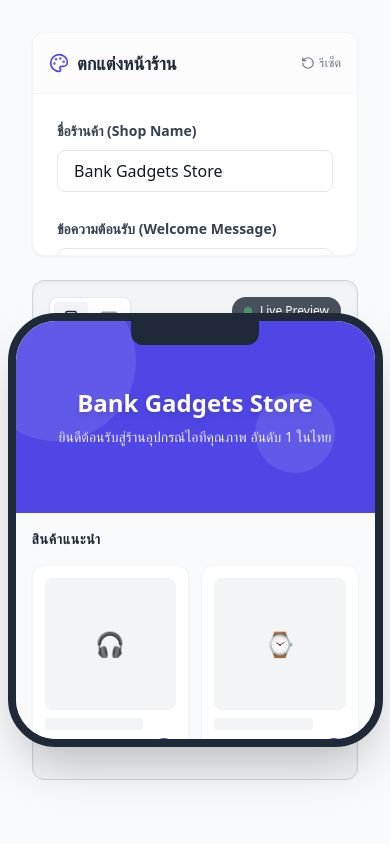
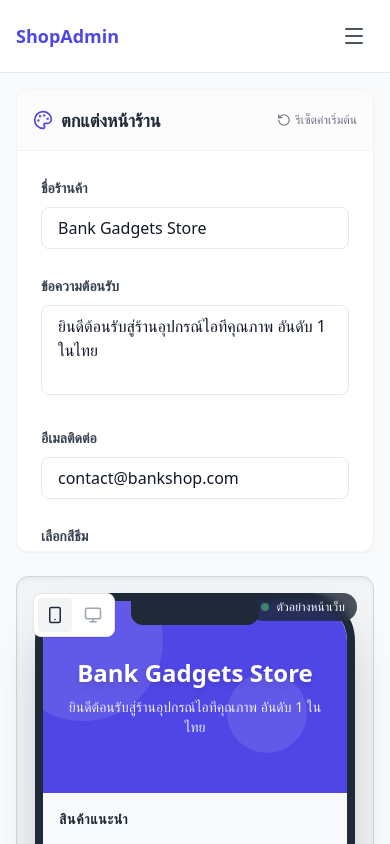
Before and after one commit to bktphan/admin-panel-web-app-playground, a Nuxt app in the folder client/: page /editor in a window 390 px wide. Shown: the top 844 px of the page. Built offline with nearby package versions, Linux system fonts and the light colour scheme.

Commit message:
feat: Add the Responsive Design for any page

```diff
--- a/client/components/AppSidebar.vue
+++ b/client/components/AppSidebar.vue
@@ -1,6 +1,11 @@
 <script setup lang="ts">
-import { LayoutDashboard, Package, Palette, LogOut, Store } from 'lucide-vue-next'
+import { LayoutDashboard, Package, Palette, LogOut, Store, X } from 'lucide-vue-next'
 
+const props = defineProps<{
+  isOpen: boolean
+}>()
+
+const emit = defineEmits(['close'])
 const route = useRoute()
 
 const handleLogout = () => {
@@ -17,12 +22,21 @@ const menuItems = [
 </script>
 
 <template>
-  <aside class="w-64 bg-white border-r border-gray-200 h-screen fixed hidden md:flex flex-col">
-    <div class="p-6 flex items-center space-x-3">
-      <div class="bg-indigo-600 p-2 rounded-lg text-white">
-        <Store :size="20" />
+  <aside
+    class="w-64 bg-white border-r border-gray-200 h-screen fixed top-0 left-0 z-50 flex flex-col transition-transform duration-300 ease-in-out md:translate-x-0"
+    :class="props.isOpen ? 'translate-x-0' : '-translate-x-full'"
+  >
+    <div class="p-6 flex items-center justify-between">
+      <div class="flex items-center space-x-3">
+        <div class="bg-indigo-600 p-2 rounded-lg text-white">
+          <Store :size="20" />
+        </div>
+        <span class="font-bold text-xl text-gray-800 tracking-tight">ShopAdmin</span>
       </div>
-      <span class="font-bold text-xl text-gray-800 tracking-tight">ShopAdmin</span>
+
+      <button @click="emit('close')" class="md:hidden text-gray-500 hover:text-red-500">
+        <X :size="24" />
+      </button>
     </div>
 
     <nav class="flex-1 px-4 space-y-2 mt-4">
@@ -30,6 +44,7 @@ const menuItems = [
         v-for="item in menuItems"
         :key="item.path"
         :to="item.path"
+        @click="emit('close')"
         class="flex items-center space-x-3 px-4 py-3 rounded-lg transition-all duration-200"
         :class="route.path === item.path
           ? 'bg-indigo-50 text-indigo-600 font-medium'
--- a/client/layouts/default.vue
+++ b/client/layouts/default.vue
@@ -1,8 +1,35 @@
+<script setup lang="ts">
+import { Menu } from 'lucide-vue-next'
+
+const isSidebarOpen = ref(false)
+
+const toggleSidebar = () => {
+  isSidebarOpen.value = !isSidebarOpen.value
+}
+</script>
+
 <template>
-  <div class="min-h-screen bg-gray-50 font-sans text-gray-900">
-    <AppSidebar />
+  <div class="min-h-screen bg-gray-50 font-sans text-gray-900 flex flex-col md:flex-row">
 
-    <main class="md:ml-64 p-8 transition-all duration-300">
+    <div class="md:hidden bg-white border-b border-gray-200 p-4 flex items-center justify-between sticky top-0 z-40">
+      <div class="font-bold text-lg text-indigo-600">ShopAdmin</div>
+      <button @click="toggleSidebar" class="p-2 text-gray-600 hover:bg-gray-100 rounded-lg">
+        <Menu :size="24" />
+      </button>
+    </div>
+
+    <div
+      v-if="isSidebarOpen"
+      @click="isSidebarOpen = false"
+      class="fixed inset-0 bg-black/50 z-40 md:hidden animate-fade-in"
+    ></div>
+
+    <AppSidebar
+      :is-open="isSidebarOpen"
+      @close="isSidebarOpen = false"
+    />
+
+    <main class="flex-1 md:ml-64 p-4 md:p-8 transition-all duration-300">
       <slot />
     </main>
   </div>
--- a/client/pages/editor.vue
+++ b/client/pages/editor.vue
@@ -1,6 +1,6 @@
 <script setup lang="ts">
 import { useShopStore } from '~/stores/shop'
-import { Palette, LayoutTemplate, RotateCcw, Smartphone, Monitor } from 'lucide-vue-next'
+import { Palette, RotateCcw, Smartphone, Monitor } from 'lucide-vue-next'
 
 const shopStore = useShopStore()
 
@@ -17,9 +17,9 @@ const previewMode = ref<'mobile' | 'desktop'>('mobile')
 </script>
 
 <template>
-  <div class="h-[calc(100vh-6rem)] flex flex-col xl:flex-row gap-6 animate-fade-in">
+  <div class="flex flex-col xl:flex-row gap-6 animate-fade-in xl:h-[calc(100vh-6rem)] h-auto pb-8">
 
-    <div class="w-full xl:w-1/3 bg-white rounded-xl shadow-sm border border-gray-100 flex flex-col overflow-hidden">
+    <div class="w-full xl:w-1/3 bg-white rounded-xl shadow-sm border border-gray-100 flex flex-col overflow-hidden shrink-0">
       <div class="p-4 border-b border-gray-100 flex items-center justify-between bg-gray-50/50">
         <div class="flex items-center space-x-2 text-gray-800">
           <Palette :size="20" class="text-indigo-600" />
@@ -30,13 +30,13 @@ const previewMode = ref<'mobile' | 'desktop'>('mobile')
           class="text-xs flex items-center space-x-1 text-gray-500 hover:text-red-500 transition-colors"
         >
           <RotateCcw :size="14" />
-          <span>รีเซ็ต</span>
+          <span>รีเซ็ตค่าเริ่มต้น</span>
         </button>
       </div>
 
-      <div class="p-6 space-y-6 overflow-y-auto flex-1">
+      <div class="p-6 space-y-6 overflow-y-auto flex-1 max-h-[400px] xl:max-h-none">
         <div class="space-y-2">
-          <label class="text-sm font-semibold text-gray-700">ชื่อร้านค้า (Shop Name)</label>
+          <label class="text-sm font-semibold text-gray-700">ชื่อร้านค้า</label>
           <input
             v-model="shopStore.config.shopName"
             type="text"
@@ -46,7 +46,7 @@ const previewMode = ref<'mobile' | 'desktop'>('mobile')
         </div>
 
         <div class="space-y-2">
-          <label class="text-sm font-semibold text-gray-700">ข้อความต้อนรับ (Welcome Message)</label>
+          <label class="text-sm font-semibold text-gray-700">ข้อความต้อนรับ</label>
           <textarea
             v-model="shopStore.config.welcomeText"
             rows="3"
@@ -56,7 +56,7 @@ const previewMode = ref<'mobile' | 'desktop'>('mobile')
         </div>
 
         <div class="space-y-2">
-          <label class="text-sm font-semibold text-gray-700">อีเมลติดต่อ (Contact Email)</label>
+          <label class="text-sm font-semibold text-gray-700">อีเมลติดต่อ</label>
           <input
             v-model="shopStore.config.contactEmail"
             type="email"
@@ -65,7 +65,7 @@ const previewMode = ref<'mobile' | 'desktop'>('mobile')
         </div>
 
         <div class="space-y-3">
-          <label class="text-sm font-semibold text-gray-700">เลือกสีธีม (Theme Color)</label>
+          <label class="text-sm font-semibold text-gray-700">เลือกสีธีม</label>
           <div class="flex flex-wrap gap-3">
             <button
               v-for="color in colorPresets"
@@ -92,13 +92,13 @@ const previewMode = ref<'mobile' | 'desktop'>('mobile')
       </div>
     </div>
 
-    <div class="w-full xl:w-2/3 bg-gray-100 rounded-xl border border-gray-300 shadow-inner p-8 relative flex flex-col items-center justify-center min-h-[500px]">
-      <div class="absolute top-4 right-4 bg-gray-800/80 text-white text-xs px-3 py-1.5 rounded-full font-medium backdrop-blur-sm flex items-center space-x-2">
+    <div class="w-full xl:w-2/3 bg-gray-100 rounded-xl border border-gray-300 shadow-inner p-4 md:p-8 relative flex flex-col items-center justify-center min-h-[600px] xl:min-h-0">
+      <div class="absolute top-4 right-4 bg-gray-800/80 text-white text-xs px-3 py-1.5 rounded-full font-medium backdrop-blur-sm flex items-center space-x-2 z-10">
         <span class="w-2 h-2 rounded-full bg-green-400 animate-pulse"></span>
-        <span>Live Preview</span>
+        <span>ตัวอย่างหน้าเว็บ</span>
       </div>
 
-      <div class="absolute top-4 left-4 bg-white rounded-lg shadow-sm border border-gray-200 p-1 flex space-x-1">
+      <div class="absolute top-4 left-4 bg-white rounded-lg shadow-sm border border-gray-200 p-1 flex space-x-1 z-10">
         <button
           @click="previewMode = 'mobile'"
           class="p-2 rounded transition-colors"
@@ -116,8 +116,8 @@ const previewMode = ref<'mobile' | 'desktop'>('mobile')
       </div>
 
       <div
-        class="bg-white shadow-2xl overflow-hidden transition-all duration-500 ease-in-out border-8 border-gray-800 relative"
-        :class="previewMode === 'mobile' ? 'w-[375px] h-[667px] rounded-[3rem]' : 'w-full h-full max-h-[600px] rounded-xl'"
+        class="bg-white shadow-2xl overflow-hidden transition-all duration-500 ease-in-out border-8 border-gray-800 relative max-w-full"
+        :class="previewMode === 'mobile' ? 'w-[320px] md:w-[375px] h-[600px] md:h-[667px] rounded-[3rem]' : 'w-full h-[400px] xl:h-full rounded-xl'"
       >
         <div v-if="previewMode === 'mobile'" class="absolute top-0 left-1/2 transform -translate-x-1/2 w-32 h-6 bg-gray-800 rounded-b-xl z-20"></div>
 
@@ -141,7 +141,7 @@ const previewMode = ref<'mobile' | 'desktop'>('mobile')
                 <div class="absolute bottom-10 right-10 w-20 h-20 rounded-full bg-white"></div>
              </div>
 
-             <h1 class="text-2xl font-bold drop-shadow-md z-10">{{ shopStore.config.shopName }}</h1>
+             <h1 class="text-2xl font-bold drop-shadow-md z-10 break-words max-w-full">{{ shopStore.config.shopName }}</h1>
              <p class="mt-2 text-sm opacity-90 z-10 max-w-xs">{{ shopStore.config.welcomeText }}</p>
           </div>
 
@@ -173,7 +173,7 @@ const previewMode = ref<'mobile' | 'desktop'>('mobile')
 
           <div class="p-6 bg-gray-800 text-gray-400 text-xs text-center mt-4">
             <p>© 2024 {{ shopStore.config.shopName }}</p>
-            <p class="mt-1">Email: {{ shopStore.config.contactEmail }}</p>
+            <p class="mt-1">อีเมล: {{ shopStore.config.contactEmail }}</p>
           </div>
         </div>
       </div>
```
Also changed, not shown: client/pages/products.vue (+26 -19 lines).
